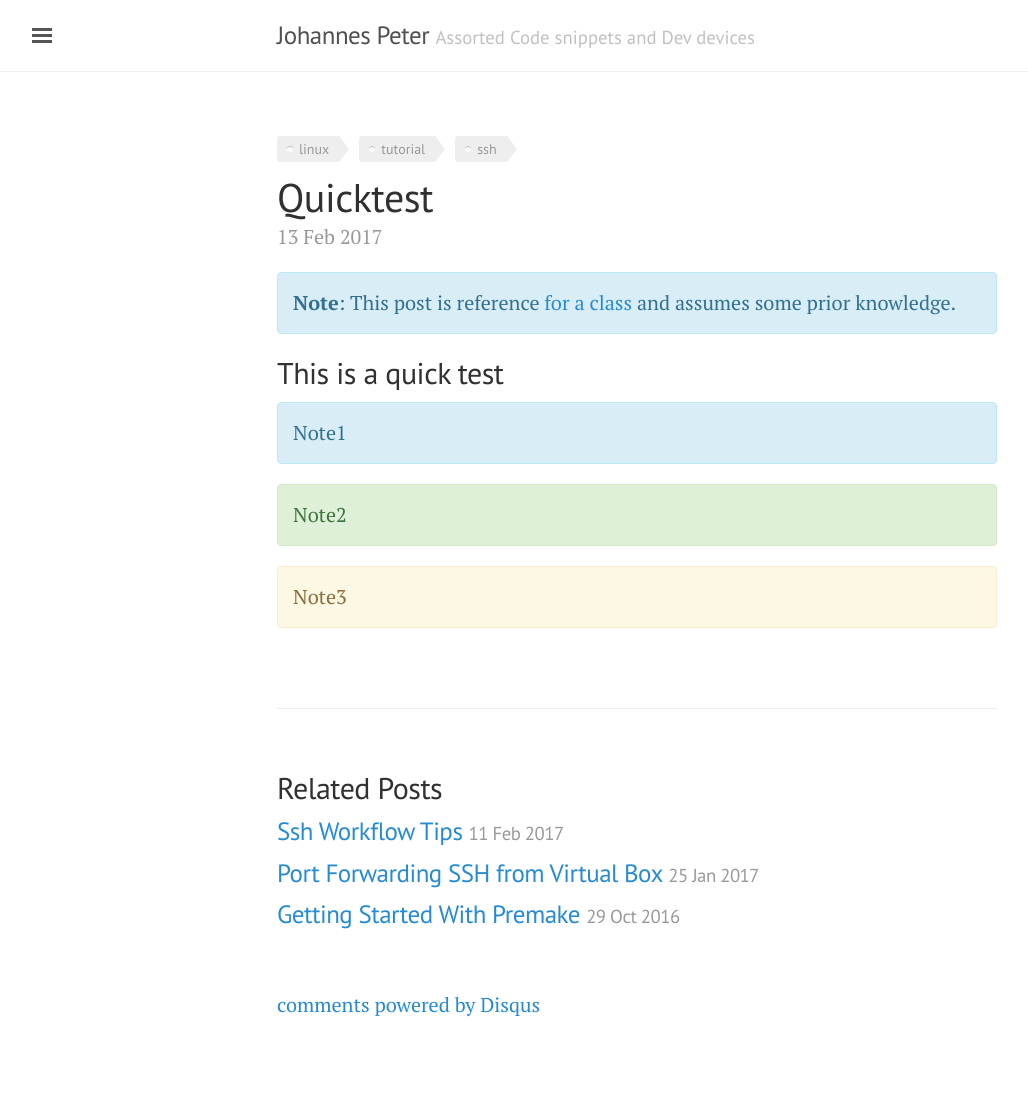
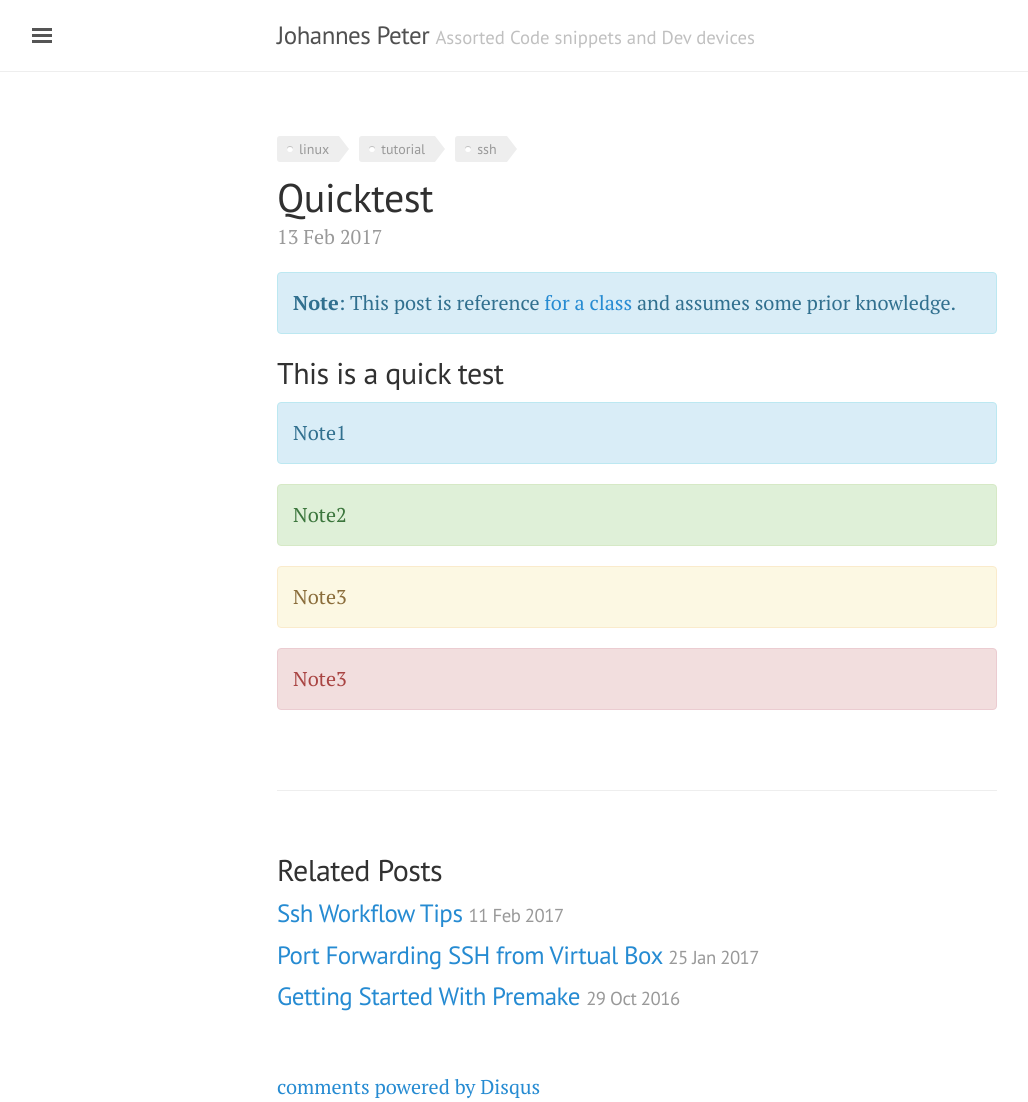
Before and after one commit to JohannesMP/com.johannesmp.blog, a Jekyll site: the page built from _posts/2017-02-13-quickTest.md, in a window 1280 px wide. Shown: the whole page, without its empty margins (3-1031 px from the left). Built offline with Jekyll 4.4.1, drawn with Linux system fonts in a browser that asks for light colours; nearby versions of some CDN libraries; comment, search, counter and statistics services are not loaded; before the commit the page ends 1020 px from its top, so only the background shows below that.

Commit message:
Updated 2017-02-13-quickTest.md

```diff
--- a/_posts/2017-02-13-quickTest.md
+++ b/_posts/2017-02-13-quickTest.md
@@ -20,3 +20,5 @@ note_body: >-
 {% include custom/alert.html message="Note2" type="success" %}
 
 {% include custom/alert.html message="Note3" type="warning" %}
+
+{% include custom/alert.html message="Note3" type="danger" %}
```
